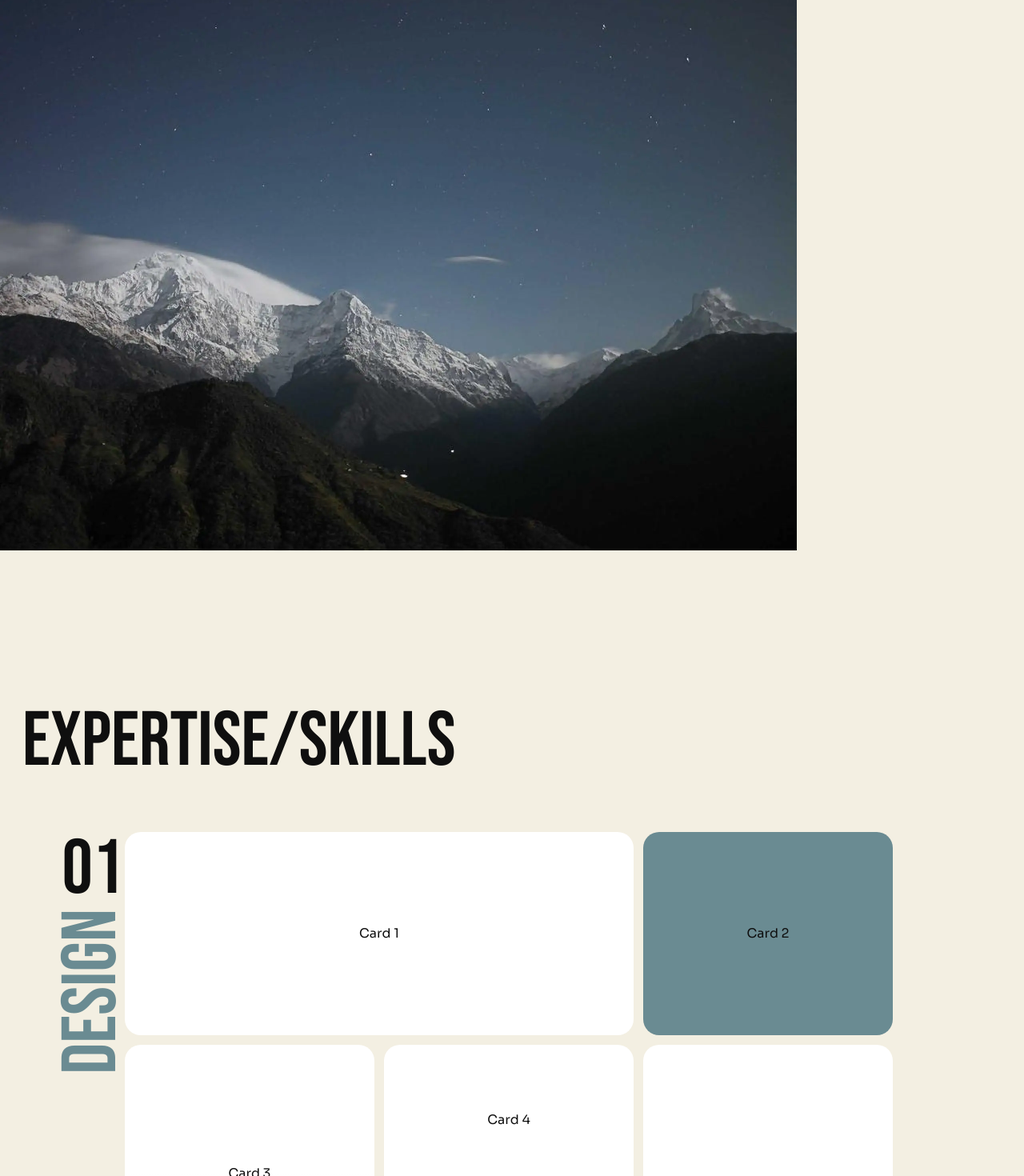
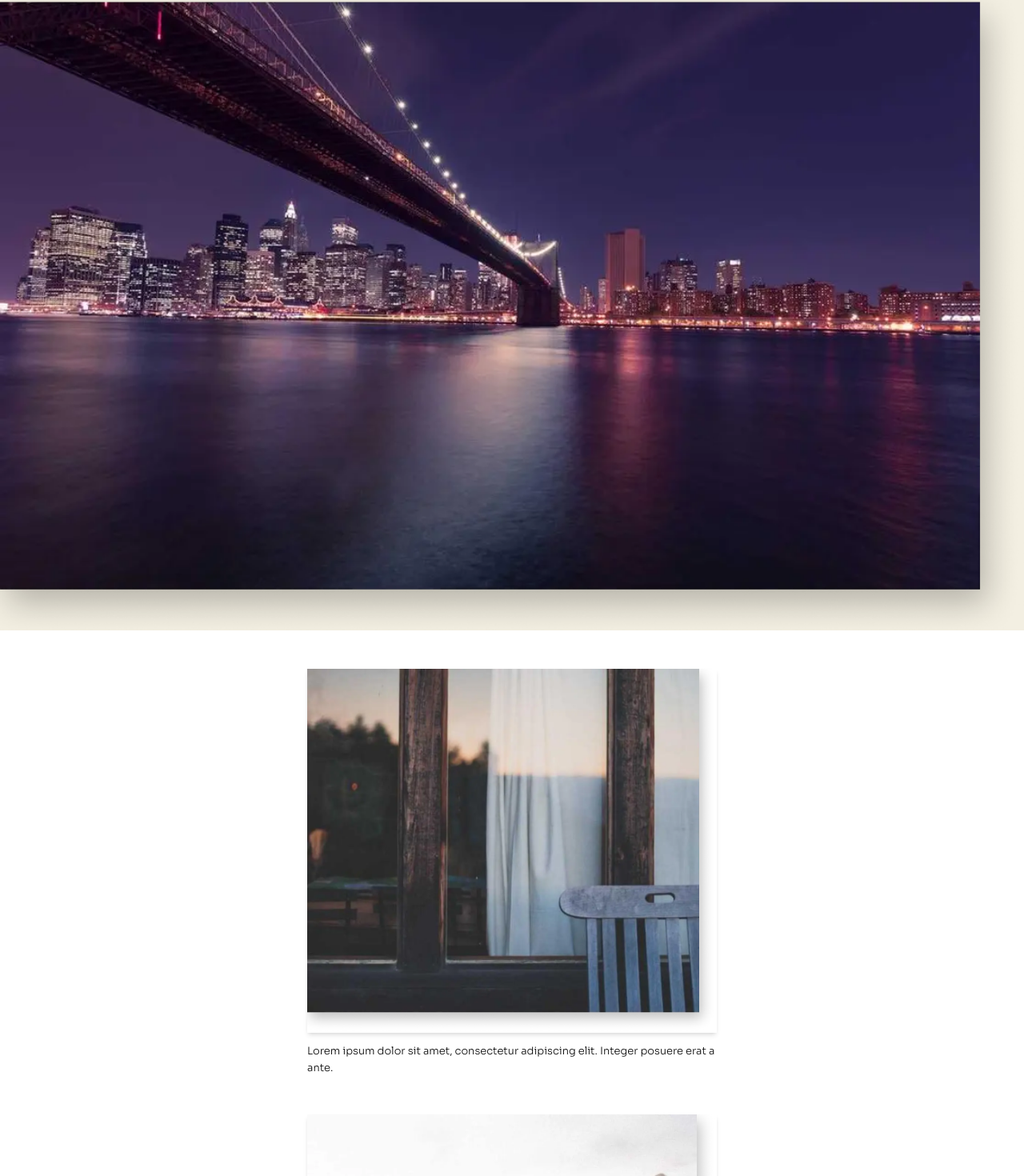
Before and after one commit to Kobeboy15/team_portfolio, a Next.js app: page / in a window 1280 px wide. Shown: the part 9692-11162 px from the top of the page at 80% size. Built offline with nearby package versions, Linux system fonts and the light colour scheme.

Commit message:
feat: create gallery structure vertically first

```diff
--- /dev/null
+++ b/src/components/sections/AboutGallery.tsx
@@ -0,0 +1,177 @@
+import { ImageFrame } from "../ui/ImageFrame";
+
+function cn(...classes: (string | undefined)[]): string {
+  return classes.filter(Boolean).join(" ");
+}
+
+type GallerySeparatorProps = {
+  src: string;
+  alt: string;
+};
+
+function GallerySeparator({ src, alt }: GallerySeparatorProps) {
+  return (
+    <section
+      className="w-full"
+      aria-label={alt}
+    >
+      <div className="relative min-h-dvh w-full overflow-hidden">
+        <ImageFrame
+          placement="about-gallery-hero"
+          src={src}
+          alt={alt}
+        />
+      </div>
+    </section>
+  );
+}
+
+export type GalleryWallItem = {
+  src: string;
+  alt: string;
+  caption?: string;
+};
+
+type GalleryWallProps = {
+  label: string;
+  labelId: string;
+  backgroundClassName: string;
+  items: GalleryWallItem[];
+};
+
+function GalleryWall({
+  label,
+  labelId,
+  backgroundClassName,
+  items,
+}: GalleryWallProps) {
+  return (
+    <section
+      className={cn(
+        "flex min-h-dvh w-full flex-col text-foreground",
+        "px-6 md:px-12",
+        backgroundClassName,
+      )}
+      aria-labelledby={labelId}
+    >
+      <div className="flex flex-1 flex-col gap-10 py-10 md:gap-12 md:py-12 items-center">
+        {items.map((item, index) => (
+          <article
+            key={`${item.src}-${index}`}
+            className="flex max-w-lg flex-col gap-3"
+          >
+            <ImageFrame
+              placement="timeline"
+              src={item.src}
+              alt={item.alt}
+              className="h-auto w-full shadow-md"
+            />
+            {item.caption ? (
+              <p className="text-sora-13 font-light leading-relaxed">
+                {item.caption}
+              </p>
+            ) : null}
+          </article>
+        ))}
+      </div>
+      <h2
+        id={labelId}
+        className={cn(
+          "shrink-0 pb-8 font-bebas uppercase text-years leading-(--text-years--line-height) tracking-years md:pb-12",
+        )}
+      >
+        {label}
+      </h2>
+    </section>
+  );
+}
+
+const TIMELINE_BASE = "/images/about/timeline";
+
+/** Temporary hardcoded gallery content; replace with data from `about` when ready. */
+const galleryTestData = {
+  separators: [
+    {
+      src: `${TIMELINE_BASE}/timeline-2023-02.webp`,
+      alt: "Full-width photograph separating gallery sections",
+    },
+    {
+      src: `${TIMELINE_BASE}/timeline-2024-02.webp`,
+      alt: "Full-width photograph separating gallery sections",
+    },
+  ],
+  walls: [
+    {
+      label: "First hall",
+      labelId: "about-gallery-wall-first-hall",
+      backgroundClassName: "bg-background-2",
+      items: [
+        {
+          src: `${TIMELINE_BASE}/timeline-2023-01.webp`,
+          alt: "Gallery photograph",
+          caption:
+            "Lorem ipsum dolor sit amet, consectetur adipiscing elit. Integer posuere erat a ante.",
+        },
+        {
+          src: `${TIMELINE_BASE}/timeline-2023-03.webp`,
+          alt: "Gallery photograph",
+        },
+        {
+          src: `${TIMELINE_BASE}/IMG_0569.webp`,
+          alt: "Gallery photograph",
+          caption:
+            "Venenatis lectus magna fringilla urna porttitor rhoncus dolor purus non.",
+        },
+      ] satisfies GalleryWallItem[],
+    },
+    {
+      label: "Second hall",
+      labelId: "about-gallery-wall-second-hall",
+      backgroundClassName: "bg-background",
+      items: [
+        {
+          src: `${TIMELINE_BASE}/timeline-2024-01.webp`,
+          alt: "Gallery photograph",
+        },
+        {
+          src: `${TIMELINE_BASE}/timeline-2024-03.webp`,
+          alt: "Gallery photograph",
+          caption:
+            "Auctor augue mauris augue neque gravida in fermentum et sollicitudin.",
+        },
+        {
+          src: `${TIMELINE_BASE}/IMG_0610.webp`,
+          alt: "Gallery photograph",
+        },
+        {
+          src: `${TIMELINE_BASE}/IMG_0586.webp`,
+          alt: "Gallery photograph",
+        },
+      ] satisfies GalleryWallItem[],
+    },
+  ],
+} as const;
+
+export function AboutGallery() {
+  const [sepA, sepB] = galleryTestData.separators;
+  const [wallA, wallB] = galleryTestData.walls;
+
+  return (
+    <div className="flex w-full flex-col">
+      <GallerySeparator src={sepA.src} alt={sepA.alt} />
+      <GalleryWall
+        label={wallA.label}
+        labelId={wallA.labelId}
+        backgroundClassName={wallA.backgroundClassName}
+        items={[...wallA.items]}
+      />
+      <GallerySeparator src={sepB.src} alt={sepB.alt} />
+      <GalleryWall
+        label={wallB.label}
+        labelId={wallB.labelId}
+        backgroundClassName={wallB.backgroundClassName}
+        items={[...wallB.items]}
+      />
+    </div>
+  );
+}
--- a/src/components/sections/AboutSection.tsx
+++ b/src/components/sections/AboutSection.tsx
@@ -4,6 +4,7 @@ import { ImageFrame } from "../ui/ImageFrame";
 import { Section } from "../ui/Section";
 
 import { AboutBio } from "./AboutBio";
+import { AboutGallery } from "./AboutGallery";
 import { AboutPoints } from "./AboutPoints";
 
 export function AboutSection() {
@@ -22,15 +23,12 @@ export function AboutSection() {
             />
             <AboutPoints />
 
-            <ImageFrame
+            {/* <ImageFrame
                 placement="about-separator"
                 src={aboutData.separatorImage}
                 alt={aboutData.separatorImageAlt}
-            />
-            {/* Gallery placeholder */}
-            <div>
-                {/* TODO: Horizontal storytelling gallery goes here */}
-            </div>
+            /> */}
+            <AboutGallery />
         </div>
     </Section>
   );
--- a/src/components/ui/ImageFrame.tsx
+++ b/src/components/ui/ImageFrame.tsx
@@ -5,16 +5,17 @@ import Image, { ImageProps } from "next/image";
  * Placement presets from Figma (display size). Export assets at 2x for retina.
  * Use WebP for photos; SVG for icons/illustrations.
  */
-type ImageFramePlacement =
-  | "hero"           // 773×580
-  | "about"         // 594×640
-  | "about-points"  // 594×700
+export type ImageFramePlacement =
+  | "hero" // 773×580
+  | "about" // 594×640
+  | "about-points" // 594×700
   | "about-separator" // 996×700
-  | "timeline"      // various — override with width/height/sizes
-  | "projects";    // 443×591
+  | "about-gallery-hero" // full-viewport parent + fill + object-cover (width/height ignored)
+  | "timeline" // various — override with width/height/sizes
+  | "projects"; // 443×591
 
 const placementConfig: Record<
-  ImageFramePlacement,
+  Exclude<ImageFramePlacement, "about-gallery-hero">,
   { width: number; height: number; sizes: string }
 > = {
   hero: {
@@ -55,9 +56,9 @@ export type ImageFrameProps = Omit<
 > & {
   /** Preset from Figma; determines display size and responsive sizes. */
   placement: ImageFramePlacement;
-  /** Override placement width (e.g. for timeline "various"). */
+  /** Override placement width (e.g. for timeline "various"). Ignored for about-gallery-hero. */
   width?: number;
-  /** Override placement height. */
+  /** Override placement height. Ignored for about-gallery-hero. */
   height?: number;
   /** Override placement sizes. */
   sizes?: string;
@@ -82,6 +83,24 @@ export function ImageFrame({
   blurDataURL,
   ...rest
 }: ImageFrameProps) {
+  if (placement === "about-gallery-hero") {
+    const sizes = sizesOverride ?? "100vw";
+    const priority = priorityProp ?? false;
+    return (
+      <Image
+        src={src}
+        alt={alt}
+        fill
+        sizes={sizes}
+        priority={priority}
+        placeholder={placeholder}
+        blurDataURL={blurDataURL}
+        className={cn("object-cover", className)}
+        {...rest}
+      />
+    );
+  }
+
   const config = placementConfig[placement];
   const width = widthOverride ?? config.width;
   const height = heightOverride ?? config.height;
```
